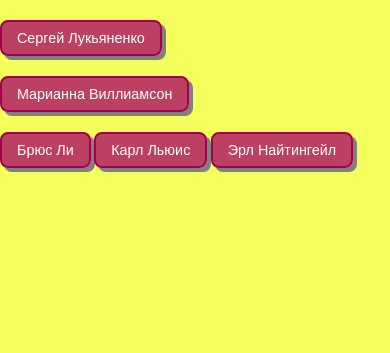
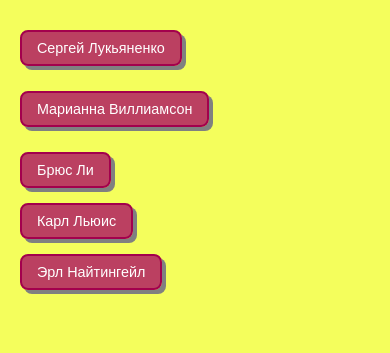
Before and after one commit to GoncharenkoVitaliy/Collapse, a plain HTML site: page index.html in a window 390 px wide. Drawn offline with Linux system fonts and the light colour scheme.

Commit message:
адаптив

```diff
--- a/scss/style.scss
+++ b/scss/style.scss
@@ -1,6 +1,4 @@
-// @import url('https://fonts.googleapis.com/css2?family=Noto+Sans:wght@300;400;500;700&family=Roboto:wght@300&display=swap');
-// font-family: 'Noto Sans', sans-serif;
-// font-family: 'Roboto', sans-serif;
+
 // ======================================
 @import "./_nullstyle.scss";
 @import "./_vars.scss";
@@ -10,6 +8,7 @@ html, body{
     @include adaptiv-font(18, 12);
     font-family: sans-serif;
     background: $fon;
+    margin: 10px;
 }
 
 button {
@@ -22,6 +21,7 @@ button {
     padding: 8px 15px;
     box-shadow: 4px 4px grey;
     transition: all ease .15s;
+    margin: 0 15px 15px 0;
     &:hover {
         background: $but-hover;
         // box-shadow: 4px 4px grey;
@@ -56,3 +56,10 @@ p{
     border-radius: 8px;
     margin: 10px 0;
 }
+
+//?============= (max-width: 450px) =============
+@media (max-width: 449.98px){
+    .collapse-button {
+        display: grid;
+    }
+}
```
Also changed, not shown: css/style.css.
